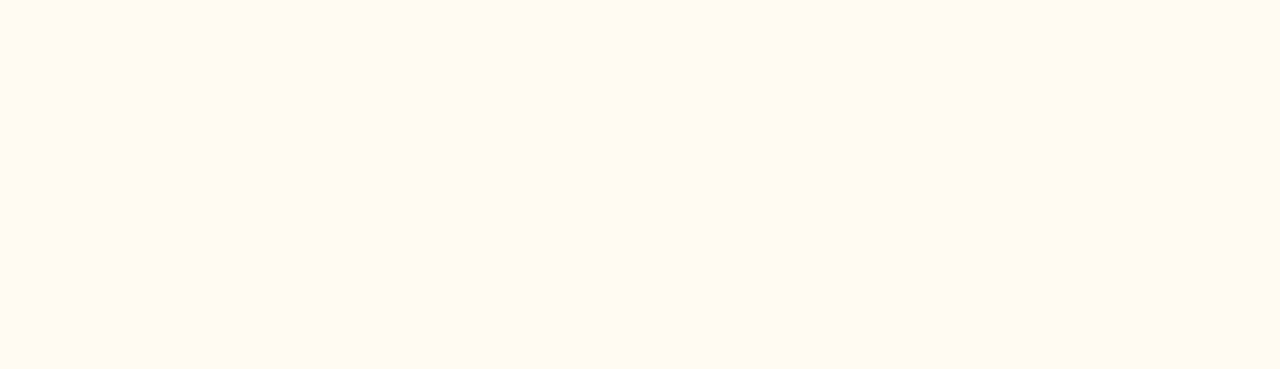
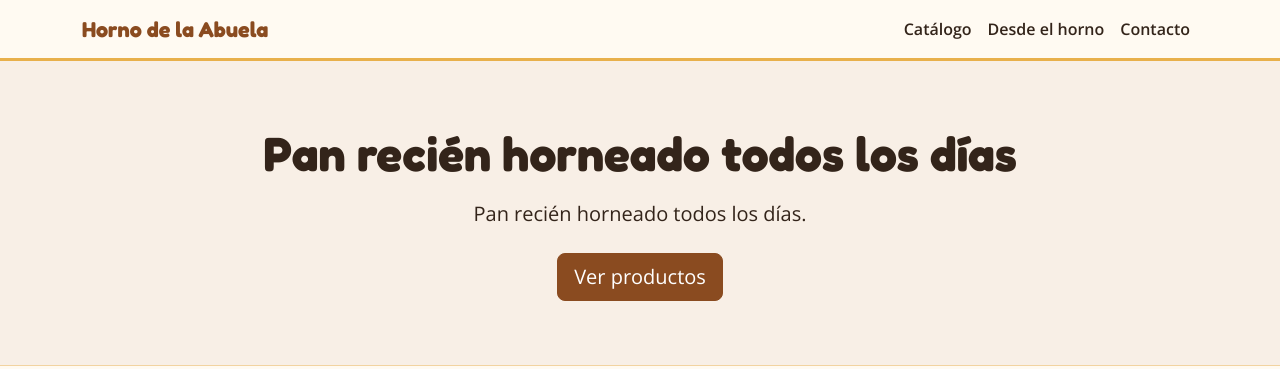
Before and after one commit to lealzambranom-collab/evaluacion2-maquetacion, a plain HTML site: page index.html in a window 1280 px wide. Drawn offline with nearby package versions, Linux system fonts and the light colour scheme.

Commit message:
feat(html): estructurar header, navbar fija y hero centrado

```diff
--- a/index.html
+++ b/index.html
@@ -3,8 +3,7 @@
 <head>
   <meta charset="UTF-8">
   <meta name="viewport" content="width=device-width, initial-scale=1">
-  <!-- TODO (issue #2): cambia el título por el nombre de tu proyecto -->
-  <title>Plantilla Evaluación 2</title>
+  <title>Horno de la Abuela</title>
 
   <!-- Bootstrap 5.3 por CDN. Tu hoja de estilos va DESPUÉS para poder personalizarlo. -->
   <link rel="stylesheet" href="https://cdn.jsdelivr.net/npm/bootstrap@5.3.3/dist/css/bootstrap.min.css">
@@ -15,30 +14,41 @@
   <link rel="stylesheet" href="css/estilos.css">
 </head>
 <body>
+  <a class="visually-hidden-focusable position-absolute top-0 start-0 m-2 p-2 bg-white text-dark rounded" href="#contenido">Saltar al contenido</a>
 
-  <!--
-    TODO (issue #2): estructura de la página. Consulta ISSUES.md, la guía y la
-    página de tu empresa en el Manual de marca: ahí dice cómo va la navbar,
-    el hero, cuántas columnas tiene el catálogo y de qué lado va la imagen
-    de "acerca de".
+  <header class="sticky-top">
+    <nav class="navbar navbar-expand-lg" aria-label="Navegación principal">
+      <div class="container">
+        <a class="navbar-brand fw-bold" href="#">Horno de la Abuela</a>
+        <button class="navbar-toggler" type="button" data-bs-toggle="collapse" data-bs-target="#menuPrincipal" aria-controls="menuPrincipal" aria-expanded="false" aria-label="Abrir menú de navegación">
+          <span class="navbar-toggler-icon"></span>
+        </button>
+        <div class="collapse navbar-collapse" id="menuPrincipal">
+          <ul class="navbar-nav ms-auto mb-2 mb-lg-0">
+            <li class="nav-item">
+              <a class="nav-link" href="#seccion-catalogo">Catálogo</a>
+            </li>
+            <li class="nav-item">
+              <a class="nav-link" href="#acerca">Desde el horno</a>
+            </li>
+            <li class="nav-item">
+              <a class="nav-link" href="#contacto">Contacto</a>
+            </li>
+          </ul>
+        </div>
+      </div>
+    </nav>
+  </header>
 
-    1. Enlace "Saltar al contenido" que lleve a #contenido.
-    2. header con la navbar de Bootstrap que se pliega en celular
-       (navbar-expand-lg, navbar-toggler accesible, div.collapse).
-    3. main id="contenido" con:
-       - Una sección de presentación con el ÚNICO h1 de la página.
-       - Sección del catálogo (section + aria-labelledby + h2) con:
-           * Grupo de filtros: div.btn-group role="group" aria-label="..."
-             con un botón "todas" y uno por categoría:
-             <button type="button" class="btn btn-outline-primary" data-categoria="..." aria-pressed="false">
-           * label + input type="search" id="buscador"
-           * label + select id="orden" con las opciones
-             nombre-asc, valor-asc y valor-desc
-           * p id="contador" aria-live="polite"
-           * div id="catalogo" class="row ..." (aquí JS pinta las tarjetas)
-       - section id="acerca" (aria-labelledby + h2) con una grilla de 2 columnas.
-    4. footer.
-  -->
+  <main id="contenido">
+    <section class="hero py-5 text-center" aria-labelledby="titulo-principal">
+      <div class="container py-3">
+        <h1 id="titulo-principal" class="display-5 fw-bold mb-3">Pan recién horneado todos los días</h1>
+        <p class="lead mb-4">Pan recién horneado todos los días.</p>
+        <a href="#seccion-catalogo" class="btn btn-primary btn-lg">Ver productos</a>
+      </div>
+    </section>
+  </main>
 
   <!-- Bootstrap JS (necesario para que la navbar se pliegue) -->
   <script src="https://cdn.jsdelivr.net/npm/bootstrap@5.3.3/dist/js/bootstrap.bundle.min.js"></script>
```
